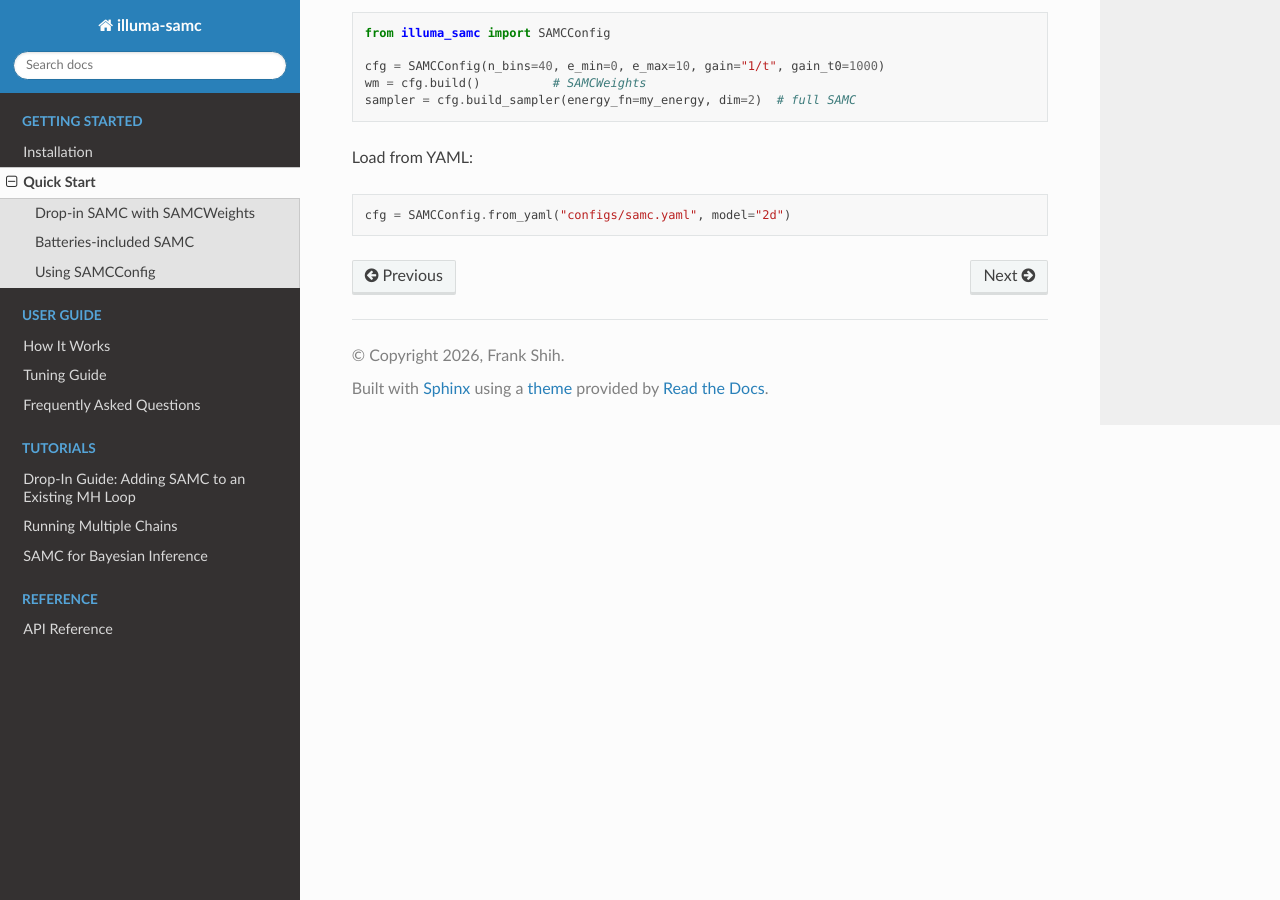
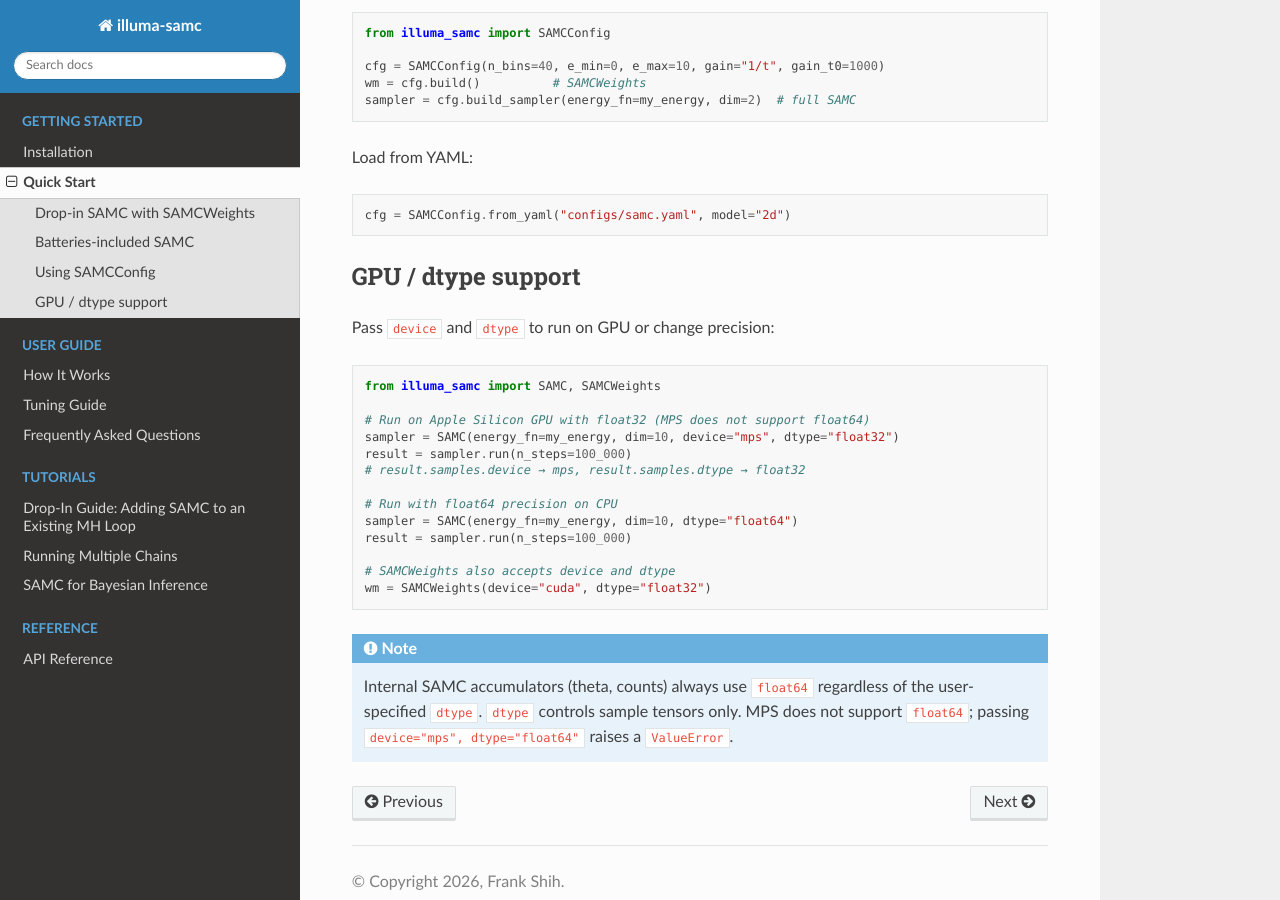
Before and after one commit to FrankShih0807/illuma-samc, a Sphinx documentation site: the page built from docs/quickstart.rst, in a window 1280 px wide and 900 px high, scrolled down 781 px. Built offline with Sphinx 7.4.7 and the Read the Docs theme 3.1.0, drawn with Linux system fonts in a browser that asks for light colours.

Commit message:
Document dtype/device parameters in quickstart and examples
- docs/quickstart.rst: add GPU/dtype usage section with examples
  and note about MPS float64 restriction
- examples/gaussian_mixture.py: add GPU usage comment showing
  device/dtype params

Co-Authored-By: Claude Sonnet 4.6 <noreply@anthropic.com>

```diff
--- a/docs/quickstart.rst
+++ b/docs/quickstart.rst
@@ -49,3 +49,30 @@ Load from YAML:
 .. code-block:: python
 
     cfg = SAMCConfig.from_yaml("configs/samc.yaml", model="2d")
+
+GPU / dtype support
+--------------------
+
+Pass ``device`` and ``dtype`` to run on GPU or change precision:
+
+.. code-block:: python
+
+    from illuma_samc import SAMC, SAMCWeights
+
+    # Run on Apple Silicon GPU with float32 (MPS does not support float64)
+    sampler = SAMC(energy_fn=my_energy, dim=10, device="mps", dtype="float32")
+    result = sampler.run(n_steps=100_000)
+    # result.samples.device → mps, result.samples.dtype → float32
+
+    # Run with float64 precision on CPU
+    sampler = SAMC(energy_fn=my_energy, dim=10, dtype="float64")
+    result = sampler.run(n_steps=100_000)
+
+    # SAMCWeights also accepts device and dtype
+    wm = SAMCWeights(device="cuda", dtype="float32")
+
+.. note::
+    Internal SAMC accumulators (theta, counts) always use ``float64`` regardless
+    of the user-specified ``dtype``.  ``dtype`` controls sample tensors only.
+    MPS does not support ``float64``; passing ``device="mps", dtype="float64"``
+    raises a ``ValueError``.
```
Also changed, not shown: 1 other file.
